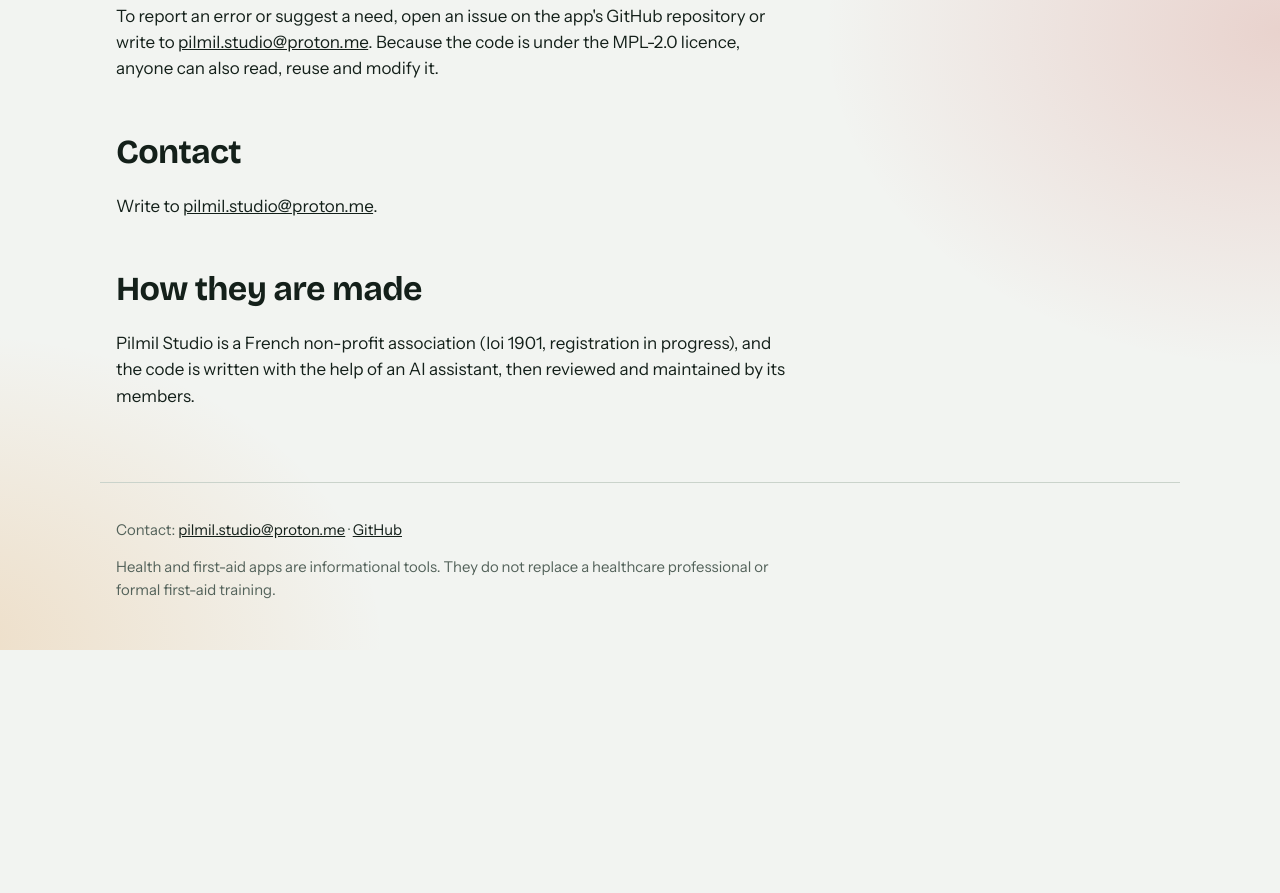
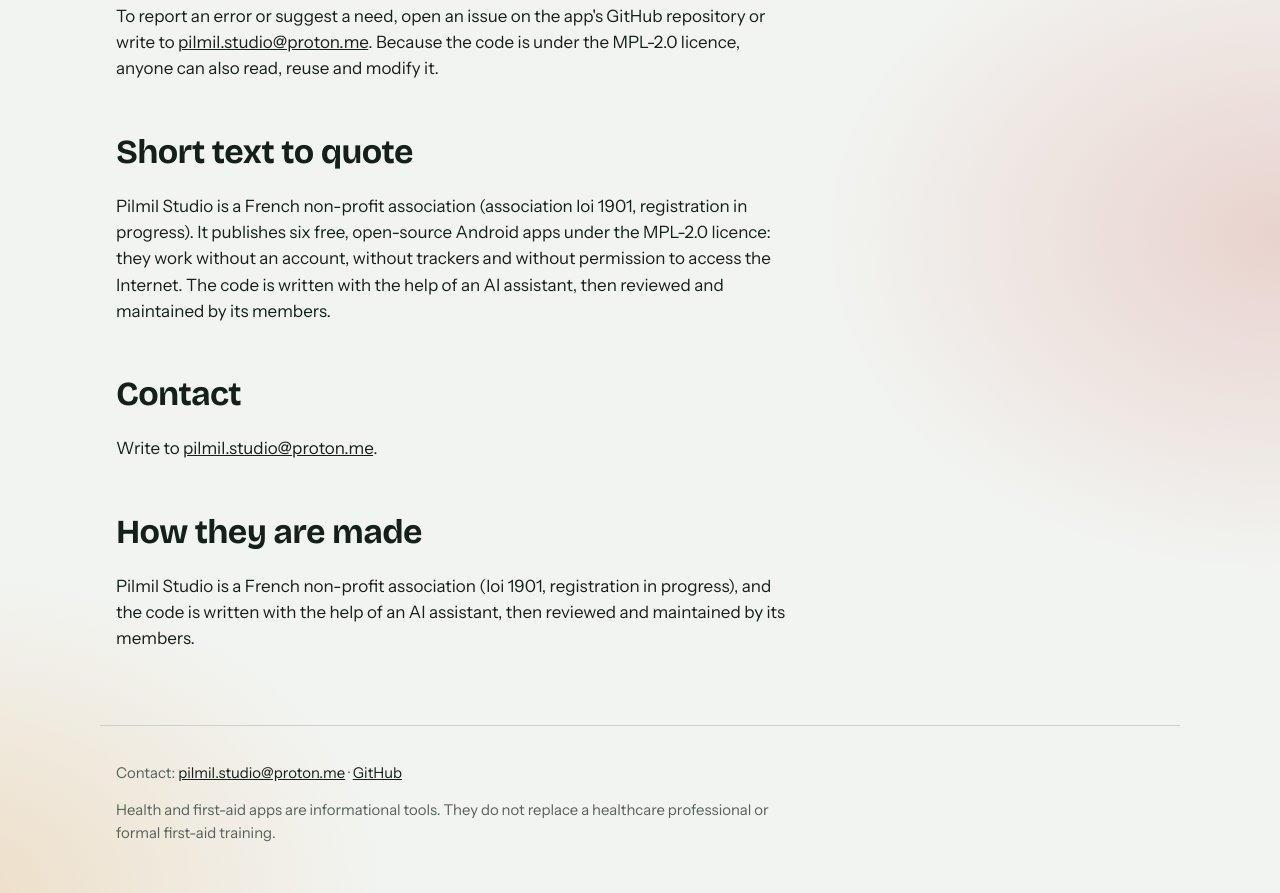
Before and after one commit to Pilmil-Studio/Pilmil-Studio.github.io, a plain HTML site: page en/press.html in a window 1280 px wide. Shown: the part 3220-4113 px from the top of the page. Before the commit the page ends 3870 px from the top, so only its background shows below. Drawn offline with Linux system fonts and the light colour scheme.

Commit message:
Presse : texte court à citer en français et en anglais

```diff
--- a/en/press.html
+++ b/en/press.html
@@ -127,6 +127,11 @@
       <p>To report an error or suggest a need, open an issue on the app's GitHub repository or write to <a href="mailto:pilmil.studio@proton.me">pilmil.studio@proton.me</a>. Because the code is under the MPL-2.0 licence, anyone can also read, reuse and modify it.</p>
     </div>
 
+    <h2>Short text to quote</h2>
+    <div class="prose">
+      <p>Pilmil Studio is a French non-profit association (association loi 1901, registration in progress). It publishes six free, open-source Android apps under the MPL-2.0 licence: they work without an account, without trackers and without permission to access the Internet. The code is written with the help of an AI assistant, then reviewed and maintained by its members.</p>
+    </div>
+
     <h2>Contact</h2>
     <div class="prose">
       <p>Write to <a href="mailto:pilmil.studio@proton.me">pilmil.studio@proton.me</a>.</p>
```
Also changed, not shown: presse.html (+5 -0 lines).
